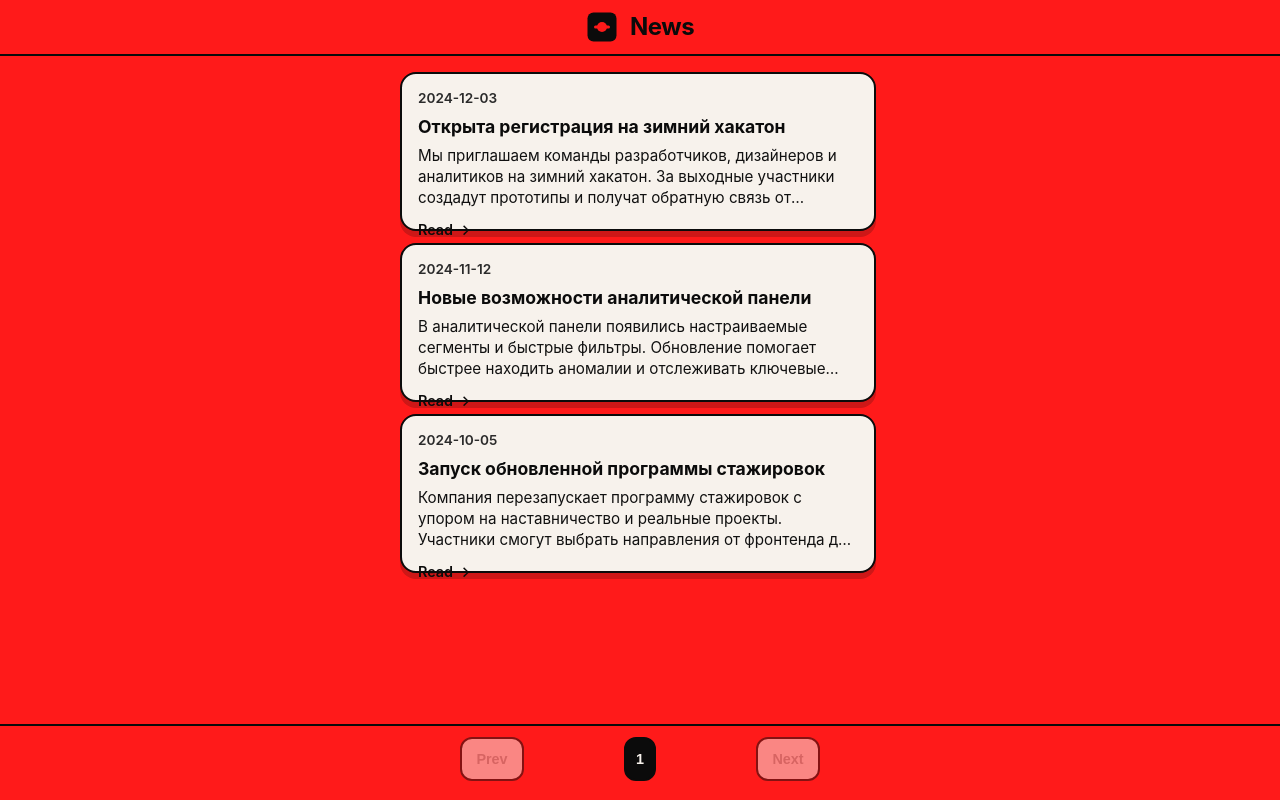
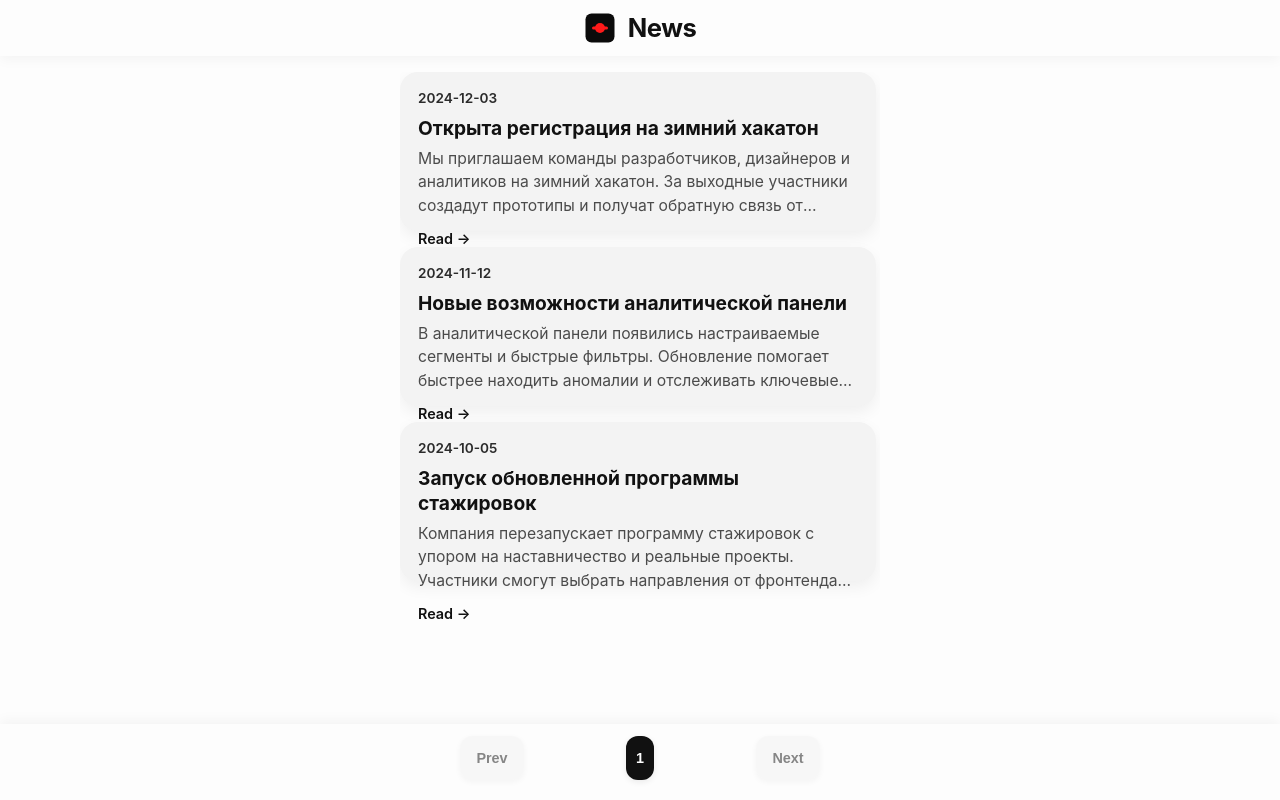
Before and after one commit to EnergyDead/model-agency, a React (Vite) app: page /news/1 in a window 1280 px wide. Both pictures are taken after a click on the button "Back". Built offline with nearby package versions, Linux system fonts and the light colour scheme; the HTML template or start-up script is replaced by a standard one.

Commit message:
Adopt monochrome theme

```diff
--- a/src/index.css
+++ b/src/index.css
@@ -1,8 +1,17 @@
 :root {
     font-family: "Inter", system-ui, sans-serif;
     line-height: 1.6;
-    color: #0b0b0b;
-    background-color: #ff1a1a;
+    color: #111111;
+    background-color: #fdfdfd;
+    font-size: 16px;
+    --color-bg: #fdfdfd;
+    --color-surface: #f3f3f3;
+    --color-surface-alt: #ffffff;
+    --color-text: #111111;
+    --color-muted: #4b4b4b;
+    --color-muted-strong: #2b2b2b;
+    --shadow-soft: 0 6px 16px rgba(0, 0, 0, 0.06);
+    --shadow-soft-hover: 0 8px 20px rgba(0, 0, 0, 0.08);
     --safe-area-top: env(safe-area-inset-top);
     --safe-area-bottom: env(safe-area-inset-bottom);
     --header-height: calc(56px + var(--safe-area-top));
@@ -22,7 +31,7 @@
 body {
     margin: 0;
     min-height: 100vh;
-    background: #ff1a1a;
+    background: var(--color-bg);
     color: inherit;
 }
 
@@ -34,7 +43,7 @@ body {
     min-height: 100vh;
     display: flex;
     flex-direction: column;
-    background: #ff1a1a;
+    background: var(--color-bg);
 }
 
 .header {
@@ -46,8 +55,8 @@ body {
     align-items: center;
     justify-content: center;
     padding: var(--safe-area-top) 20px 0;
-    background: #ff1a1a;
-    border-bottom: 2px solid #0b0b0b;
+    background: var(--color-bg);
+    box-shadow: 0 4px 12px rgba(0, 0, 0, 0.04);
 }
 
 .header__brand {
@@ -63,7 +72,7 @@ body {
 
 .header__title {
     margin: 0;
-    font-size: 1.5rem;
+    font-size: 1.6rem;
     line-height: 1.2;
     letter-spacing: -0.02em;
 }
@@ -73,7 +82,7 @@ body {
     padding: var(--content-padding-y) var(--content-padding-x);
     display: flex;
     flex-direction: column;
-    gap: 12px;
+    gap: 16px;
     overflow: hidden;
     max-width: 520px;
     width: 100%;
@@ -97,11 +106,11 @@ body {
     right: 0;
     height: var(--pagination-height);
     padding: 12px 16px calc(20px + var(--safe-area-bottom));
-    border-top: 2px solid #0b0b0b;
-    background: #ff1a1a;
+    background: var(--color-bg);
     display: flex;
     align-items: center;
     justify-content: center;
+    box-shadow: 0 -4px 12px rgba(0, 0, 0, 0.04);
 }
 
 .pagination__controls {
@@ -119,8 +128,8 @@ body {
 }
 
 .pagination__button {
-    border: 2px solid #0b0b0b;
-    background: #f7f2ec;
+    border: none;
+    background: var(--color-surface);
     border-radius: 12px;
     padding: 6px 10px;
     font-size: 0.9rem;
@@ -130,6 +139,8 @@ body {
     display: inline-flex;
     align-items: center;
     justify-content: center;
+    color: var(--color-text);
+    box-shadow: 0 2px 6px rgba(0, 0, 0, 0.08);
     transition:
         transform 0.15s ease,
         background-color 0.15s ease,
@@ -142,8 +153,8 @@ body {
 }
 
 .pagination__button--active {
-    background: #0b0b0b;
-    color: #f7f2ec;
+    background: #111111;
+    color: #fdfdfd;
 }
 
 .pagination__button--nav {
@@ -163,15 +174,15 @@ body {
 .feed-list {
     display: flex;
     flex-direction: column;
-    gap: 12px;
+    gap: 16px;
 }
 
 .news-card {
-    border: 2px solid #0b0b0b;
-    border-radius: 16px;
-    padding: 14px 16px;
-    background: #f7f2ec;
-    box-shadow: 0 6px 0 rgba(11, 11, 11, 0.2);
+    border: none;
+    border-radius: 18px;
+    padding: 16px 18px;
+    background: var(--color-surface);
+    box-shadow: var(--shadow-soft);
     text-decoration: none;
     color: inherit;
     height: var(--card-height);
@@ -185,24 +196,24 @@ body {
 }
 
 .news-card:focus-visible {
-    outline: 3px solid #0b0b0b;
+    outline: 3px solid #111111;
     outline-offset: 2px;
 }
 
 @media (hover: hover) {
     .news-card:hover {
         transform: translateY(-2px);
-        box-shadow: 0 8px 0 rgba(11, 11, 11, 0.25);
+        box-shadow: var(--shadow-soft-hover);
     }
 }
 
 .news-card:active {
     transform: translateY(2px);
-    box-shadow: 0 3px 0 rgba(11, 11, 11, 0.2);
+    box-shadow: 0 4px 12px rgba(0, 0, 0, 0.08);
 }
 .news-card__title {
     margin: 0 0 6px;
-    font-size: 1.1rem;
+    font-size: 1.2rem;
     line-height: 1.3;
     display: -webkit-box;
     -webkit-line-clamp: 2;
@@ -214,15 +225,15 @@ body {
 .news-card__date {
     margin: 0 0 6px;
     font-size: 0.85rem;
-    color: #2b2b2b;
+    color: var(--color-muted-strong);
     font-weight: 600;
 }
 
 .news-card__summary {
     margin: 0;
-    color: #111111;
-    font-size: 0.95rem;
-    line-height: 1.4;
+    color: var(--color-muted);
+    font-size: 0.98rem;
+    line-height: 1.5;
     display: -webkit-box;
     -webkit-line-clamp: 3;
     -webkit-box-orient: vertical;
@@ -241,21 +252,21 @@ body {
     margin-top: 10px;
     font-size: 0.9rem;
     font-weight: 600;
-    color: #0b0b0b;
+    color: var(--color-text);
 }
 
 .back-button {
     align-self: flex-start;
-    border: 2px solid #0b0b0b;
-    background: #f7f2ec;
-    color: #0b0b0b;
+    border: none;
+    background: var(--color-surface);
+    color: var(--color-text);
     border-radius: 999px;
     padding: 8px 16px;
     font-size: 0.95rem;
     font-weight: 600;
     text-decoration: none;
     cursor: pointer;
-    box-shadow: 0 4px 0 rgba(11, 11, 11, 0.2);
+    box-shadow: 0 4px 12px rgba(0, 0, 0, 0.08);
     min-height: 44px;
     display: inline-flex;
     align-items: center;
@@ -267,7 +278,7 @@ body {
 
 .back-button:active {
     transform: translateY(2px);
-    box-shadow: 0 2px 0 rgba(11, 11, 11, 0.2);
+    box-shadow: 0 2px 8px rgba(0, 0, 0, 0.08);
 }
 
 .news-detail {
@@ -287,7 +298,7 @@ body {
 
 .news-detail__title {
     margin: 0;
-    font-size: 2rem;
+    font-size: 2.2rem;
     line-height: 1.2;
 }
 
@@ -295,7 +306,7 @@ body {
     margin: 0;
     font-size: 0.95rem;
     font-weight: 600;
-    color: #1a1a1a;
+    color: var(--color-muted-strong);
 }
 
 .news-detail__content {
@@ -306,7 +317,7 @@ body {
 
 .news-detail__paragraph {
     margin: 0;
-    font-size: 1rem;
+    font-size: 1.02rem;
     line-height: 1.7;
 }
 
```
